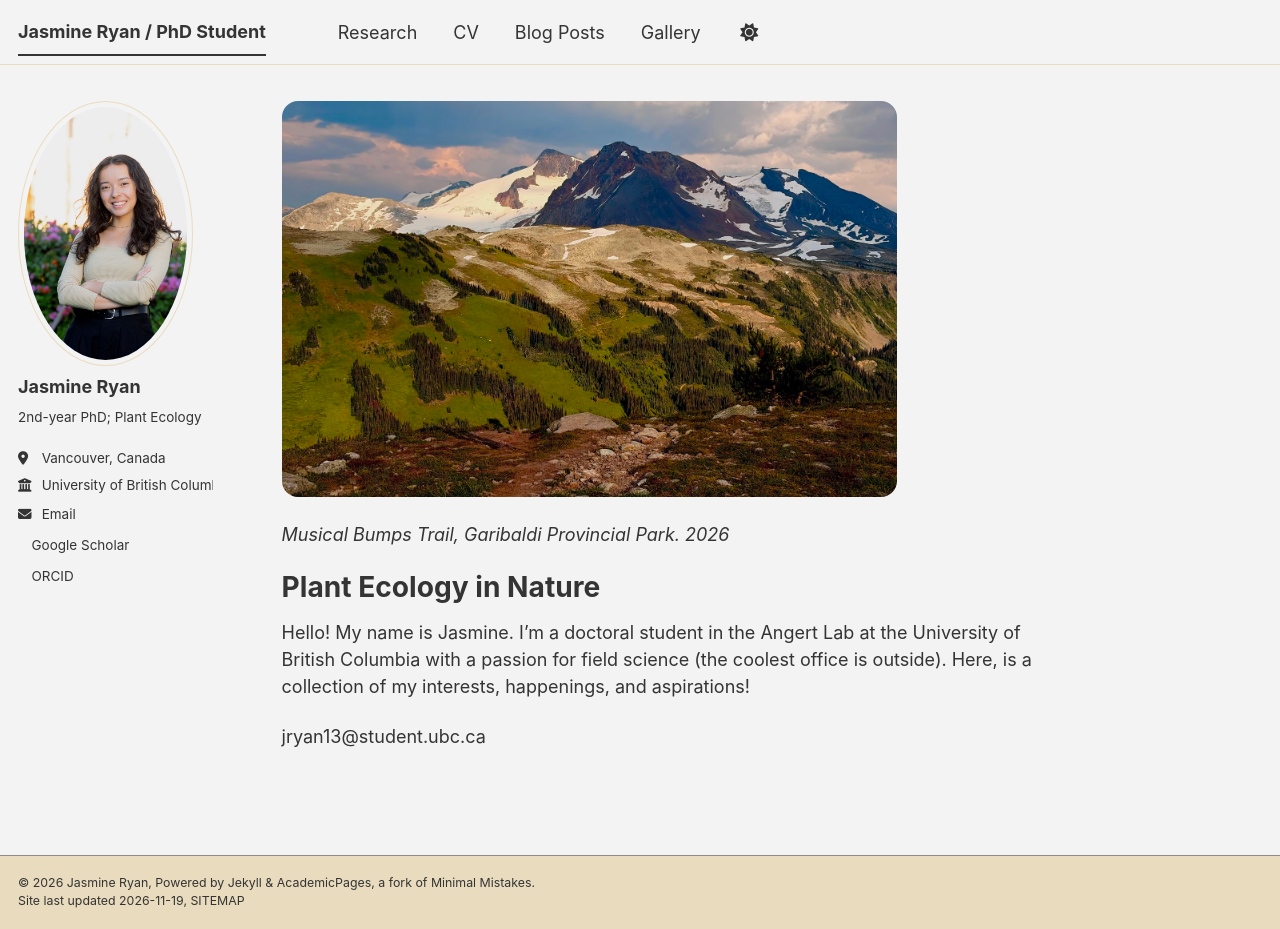
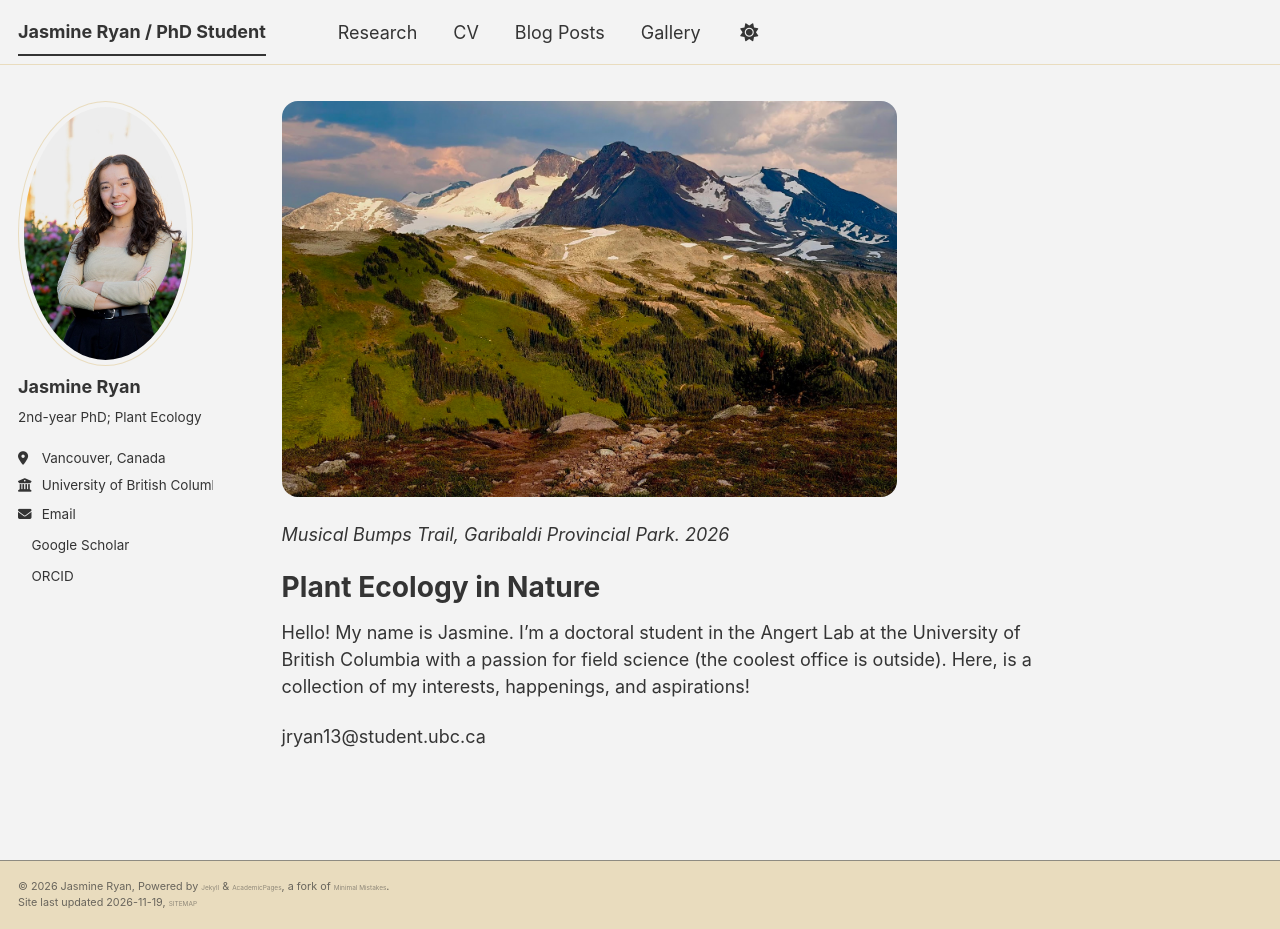
Before and after one commit to jasminexryan/jasminexryan.github.io, a Jekyll site: the page built from _pages/about.md, in a window 1280 px wide and 929 px high. Built offline with Jekyll 4.4.1, drawn with Linux system fonts in a browser that asks for light colours; a script bundle is joined from its source files by our own code; a style sheet for code colours, icons or effects is not loaded.

Commit message:
Update custom.html

```diff
--- a/_includes/footer/custom.html
+++ b/_includes/footer/custom.html
@@ -1,4 +1,12 @@
 <!-- start custom footer snippets -->
+
+<style>
+  .page__footer-copyright,
+  .page__footer-copyright a {
+    font-size: 0.6em;
+    opacity: 0.7;
+  }
+</style>
 
 <!-- Support for MathJax -->
 <!-- <script id="MathJax-script" defer src="https://cdn.jsdelivr.net/npm/mathjax@4.0.0/tex-mml-chtml.js"></script> -->
```
